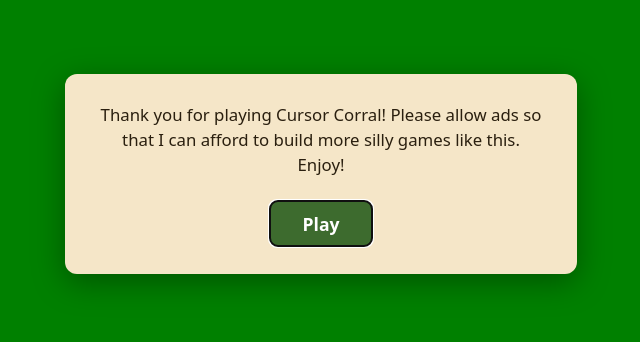
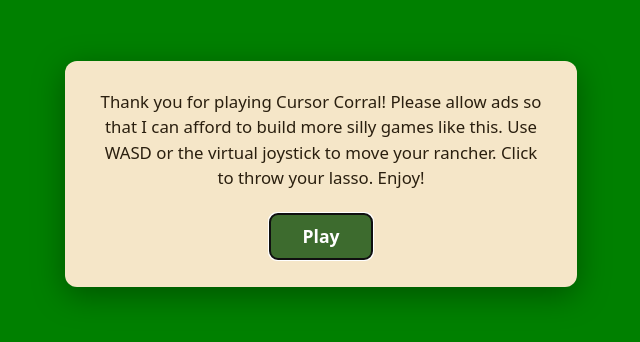
Before and after one commit to ploymahloy/cursor-corral, a website: page index.html in a window 1280 px wide. Shown: the part 226-568 px from the top of the page, without its empty margins (319-959 px from the left). Drawn offline with Linux system fonts and the light colour scheme.

Commit message:
Add game instructions

```diff
--- a/index.html
+++ b/index.html
@@ -76,8 +76,8 @@
 			<div class="game-dialog">
 				<p id="start-message" class="dialog-message">
 					Thank you for playing Cursor Corral! Please allow ads so that I can afford to build more silly games like
-					this. Enjoy!
-				</p>
+					this. Use WASD or the virtual joystick to move your rancher. Click to throw your lasso. Enjoy!</p
+				>
 				<button id="play-button" class="dialog-button" type="button" autofocus>Play</button>
 			</div>
 		</div>
```
